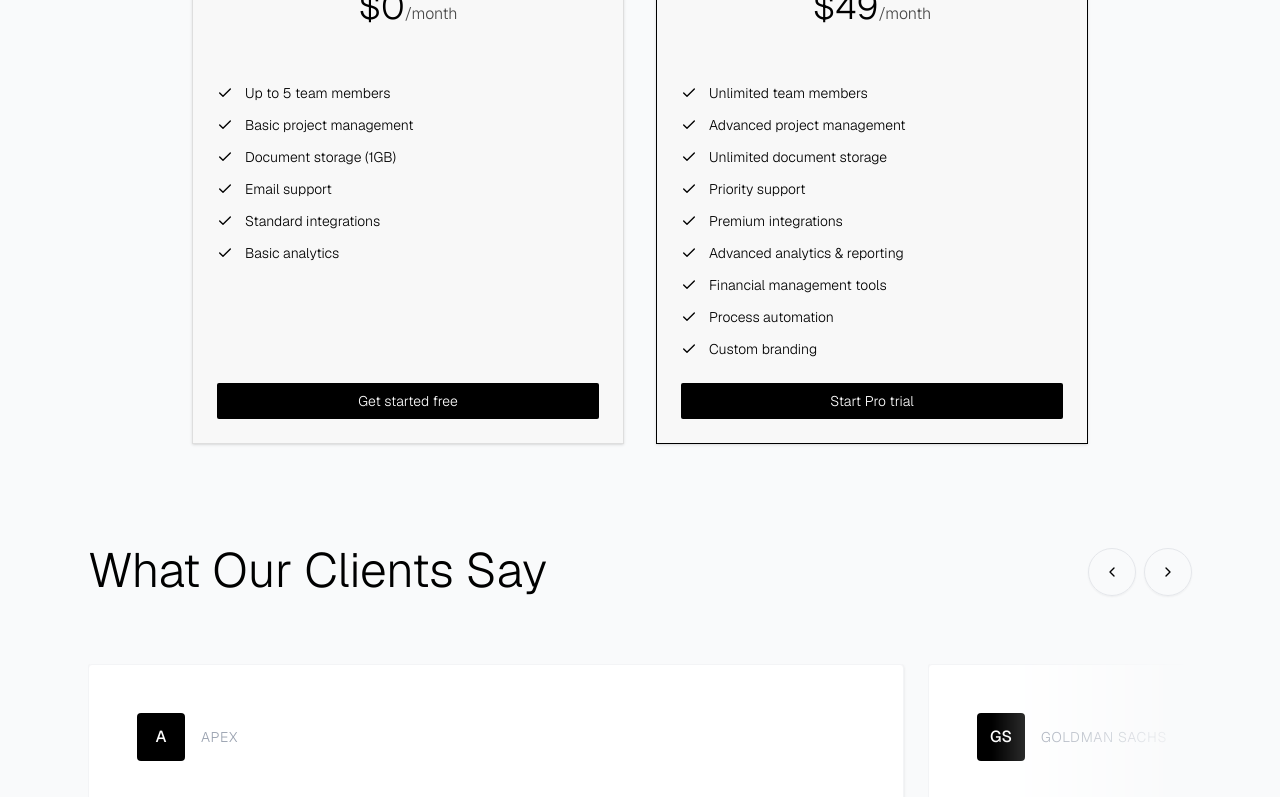
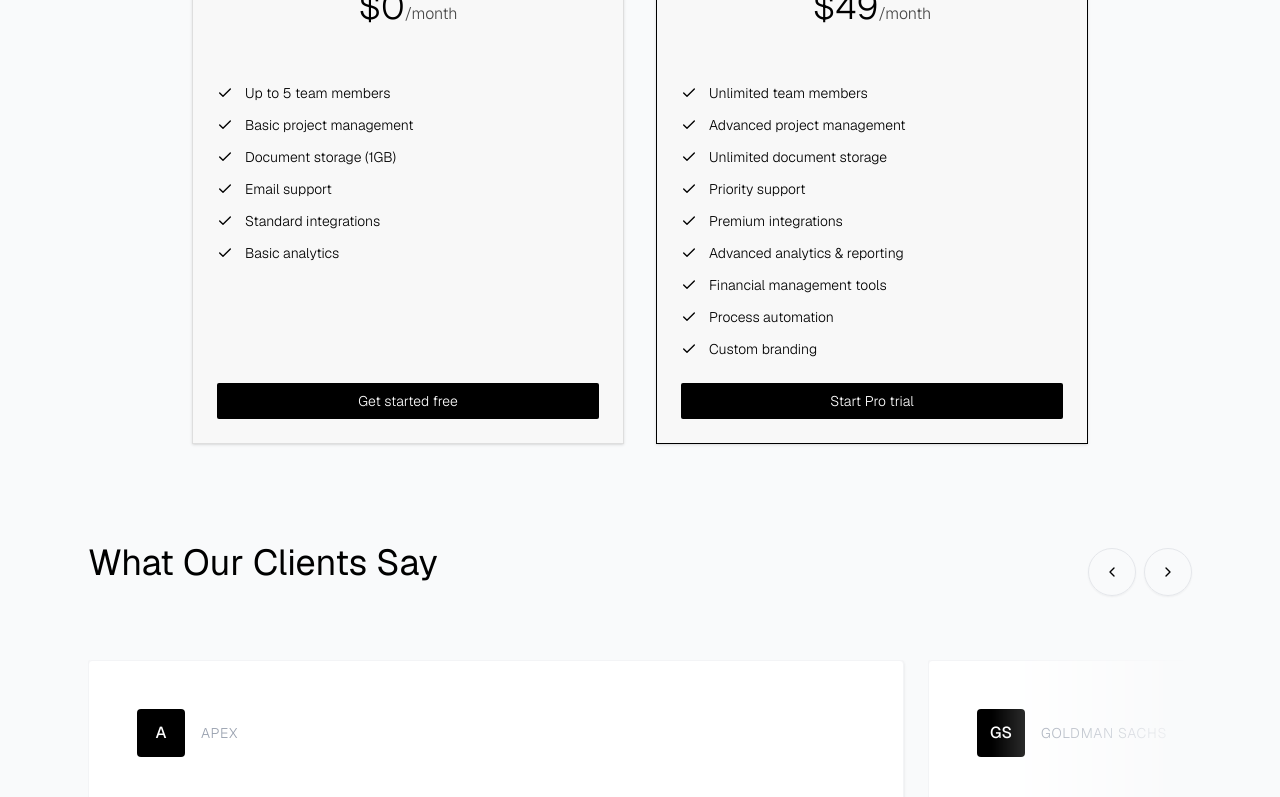
Before and after one commit to asgarindoo/mavus, a Next.js app: page / in a window 1280 px wide. Shown: the part 2497-3294 px from the top of the page. Built offline with nearby package versions, Linux system fonts and the light colour scheme.

Commit message:
feat(ui): add testimonialSection component

```diff
--- a/components/ui/testimonialSection.tsx
+++ b/components/ui/testimonialSection.tsx
@@ -93,7 +93,7 @@ export default function TestimonialSection() {
       {/* Header with navigation */}
       <div className="flex items-start justify-between mb-16">
         <div className="max-w-2xl">
-          <h2 className="text-4xl md:text-5xl font-light text-black leading-tight text-balance">
+          <h2 className="text-2xl md:text-4xl text-black leading-tight text-balance">
             What Our Clients Say
           </h2>
         </div>
```
